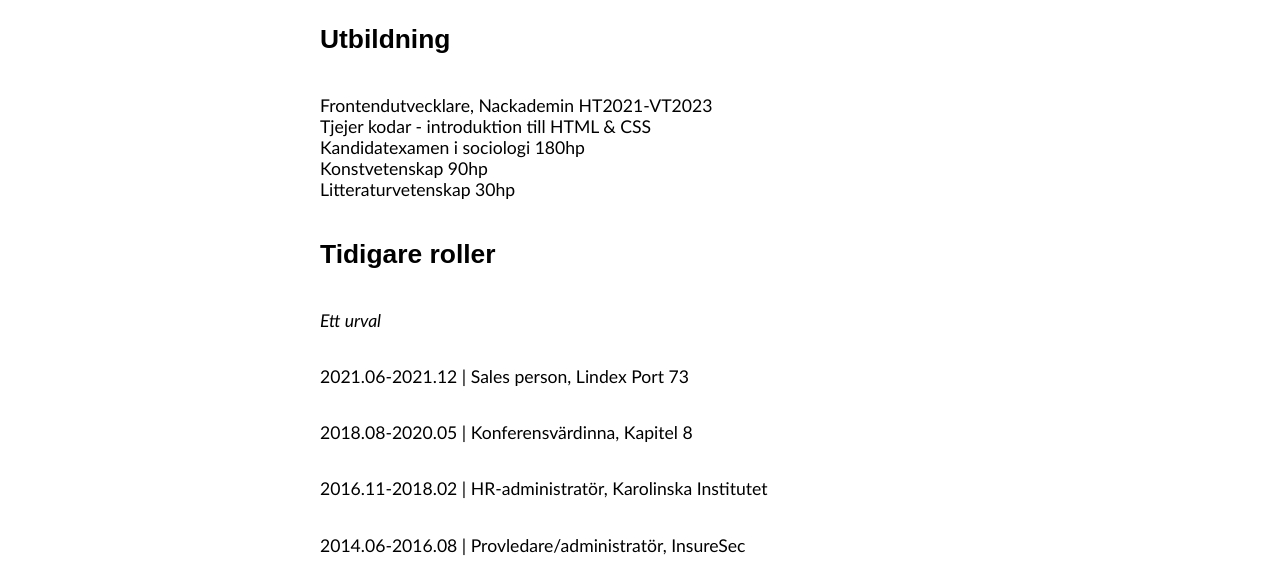
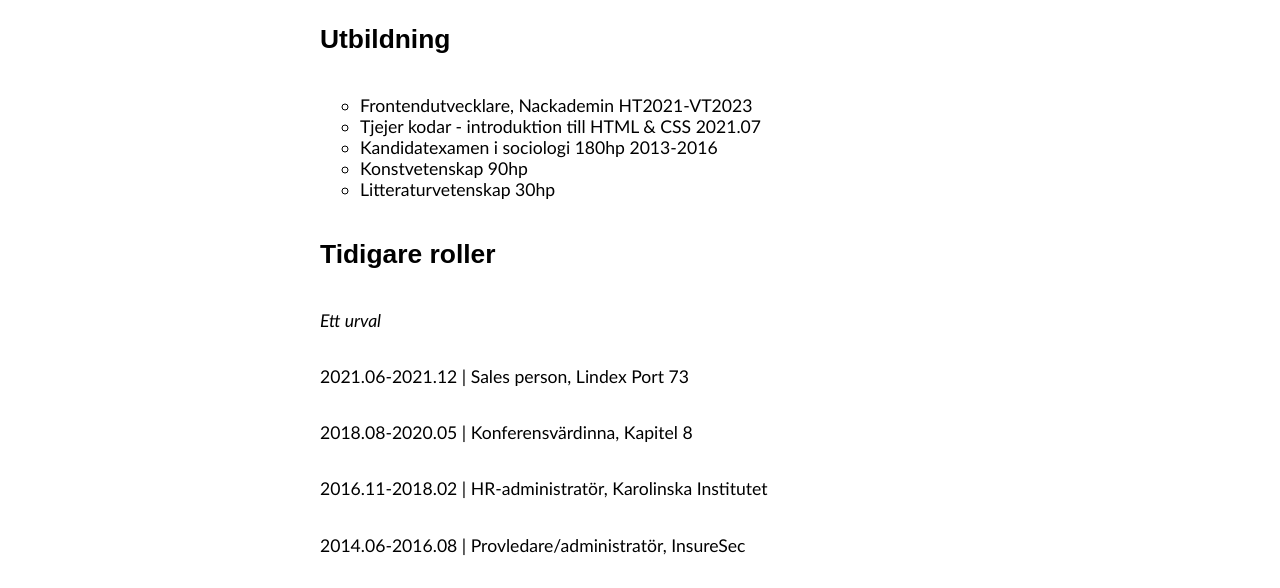
Before and after one commit to fredrikac/project-portfolio, a plain HTML site: page cv.html in a window 1280 px wide. Shown: the part 193-781 px from the top of the page. Drawn offline with Linux system fonts and the light colour scheme.

Commit message:
semantik

```diff
--- a/Style/_cv.scss
+++ b/Style/_cv.scss
@@ -1,5 +1,15 @@
 // //CV
 //Mobile first
+
+.education {
+
+    li {
+        font-family: $text-font;
+        list-style-type: circle;
+        padding: 0;
+        margin: 0;
+    }
+}
 .software-skills {
     @include flex-row;
     justify-content: space-between;
--- a/cv.html
+++ b/cv.html
@@ -20,13 +20,13 @@
             <h1>CV</h1>
             <section class="education">
                 <h2>Utbildning</h2>
-                <p>
-                    Frontendutvecklare, Nackademin HT2021-VT2023<br>
-                    Tjejer kodar - introduktion till HTML & CSS<br>
-                    Kandidatexamen i sociologi 180hp<br>
-                    Konstvetenskap 90hp<br>
-                    Litteraturvetenskap 30hp<br>
-                </p>
+                <ul>
+                    <li>Frontendutvecklare, Nackademin HT2021-VT2023</li>
+                    <li>Tjejer kodar - introduktion till HTML & CSS 2021.07</li>
+                    <li>Kandidatexamen i sociologi 180hp 2013-2016</li>
+                    <li>Konstvetenskap 90hp</li>
+                    <li>Litteraturvetenskap 30hp</li>
+                </ul>
             </section>
 
             <section class="experience">
```
Also changed, not shown: Style/style.css, 1 other file.
